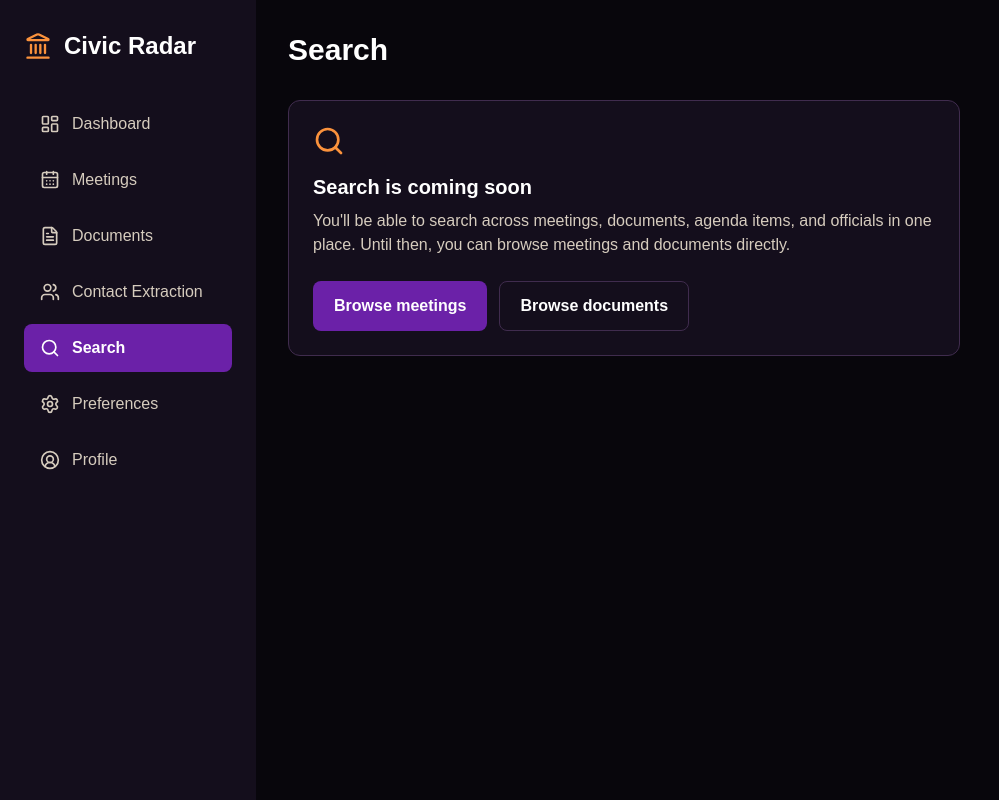
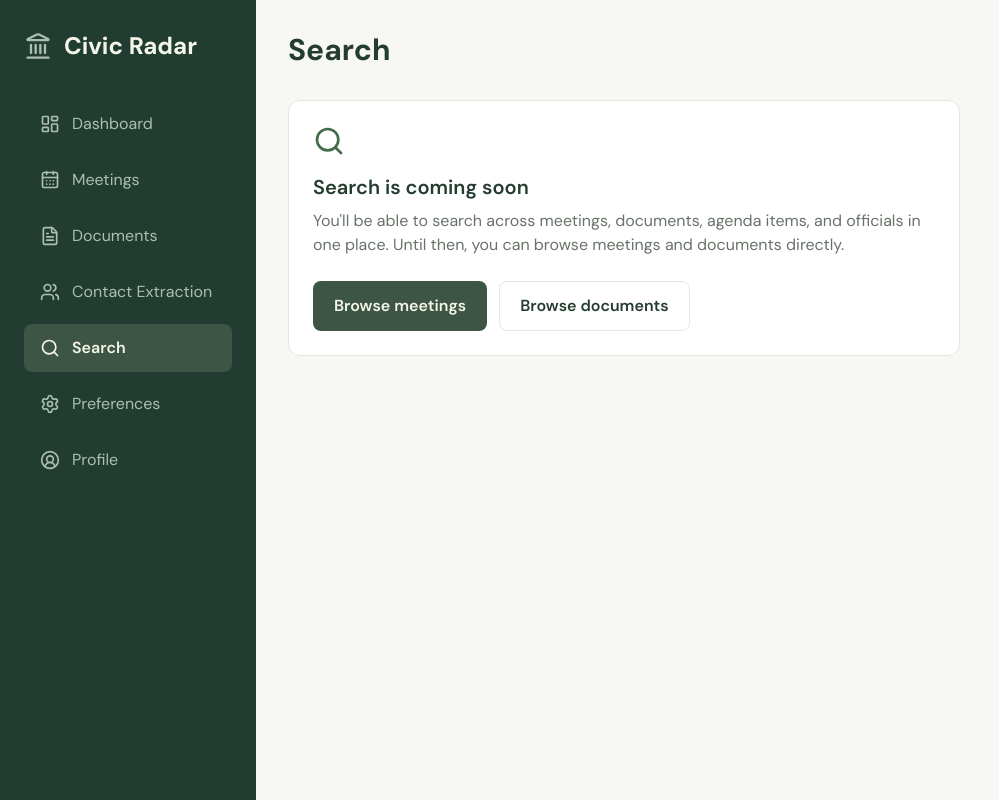
Before and after one commit to Civic-Radar/civicradar-project, a Next.js app: page /search in a window 1280 px wide. Shown: the whole page, without its empty margins (0-999 px from the left). Built offline with nearby package versions, Linux system fonts and the light colour scheme.

Commit message:
Apply new theme tokens, fonts, and dark sidebar

```diff
--- a/app/(app)/dashboard/page.tsx
+++ b/app/(app)/dashboard/page.tsx
@@ -91,7 +91,7 @@ export default async function DashboardPage() {
   }
 
   return (
-    <main className="min-w-0 flex-1 p-8 text-white">
+    <main className="min-w-0 flex-1 p-8 text-fg">
       <h1 className="text-3xl font-bold">
         Civic Radar Dashboard
       </h1>
--- a/app/(app)/profile/page.tsx
+++ b/app/(app)/profile/page.tsx
@@ -168,7 +168,7 @@ export default function ProfilePage() {
                     {profile.username[0].toUpperCase()}
                   </span>
                 )}
-                <span className="absolute inset-0 flex items-center justify-center rounded-full bg-black/50 text-xs text-white opacity-0 transition group-hover:opacity-100">
+                <span className="absolute inset-0 flex items-center justify-center rounded-full bg-black/50 text-xs text-on-dark opacity-0 transition group-hover:opacity-100">
                   {uploading ? 'Uploading…' : 'Change photo'}
                 </span>
               </button>
--- a/app/(app)/search/page.tsx
+++ b/app/(app)/search/page.tsx
@@ -5,7 +5,7 @@ import { Search } from "lucide-react";
 // The real search (SRS-506 and SRS-507) is planned for a later sprint.
 export default function SearchPage() {
   return (
-    <main className="min-w-0 flex-1 p-4 text-white sm:p-8">
+    <main className="min-w-0 flex-1 p-4 text-fg sm:p-8">
       <h1 className="text-3xl font-bold">Search</h1>
 
       <section className="mt-8 max-w-2xl rounded-xl border border-line bg-card p-6">
@@ -18,13 +18,13 @@ export default function SearchPage() {
         <div className="mt-6 flex flex-wrap gap-3">
           <Link
             href="/meetings"
-            className="rounded-lg border border-transparent bg-sidebar-active px-5 py-3 font-semibold text-white transition hover:bg-sidebar-icon hover:text-surface"
+            className="rounded-lg border border-transparent bg-sidebar-active px-5 py-3 font-semibold text-on-dark transition hover:bg-sidebar-icon hover:text-surface"
           >
             Browse meetings
           </Link>
           <Link
             href="/documents"
-            className="rounded-lg border border-line px-5 py-3 font-semibold text-white transition hover:bg-raised"
+            className="rounded-lg border border-line px-5 py-3 font-semibold text-fg transition hover:bg-raised"
           >
             Browse documents
           </Link>
--- a/app/components/AuthCard.tsx
+++ b/app/components/AuthCard.tsx
@@ -13,7 +13,7 @@ type AuthCardProps = {
  */
 export default function AuthCard({ title, subtitle, children }: AuthCardProps) {
   return (
-    <main className="flex min-h-screen items-center justify-center bg-surface px-4 py-12 text-white">
+    <main className="flex min-h-screen items-center justify-center bg-surface px-4 py-12 text-fg">
       <div className="w-full max-w-md">
         <Link href="/" className="mb-8 flex items-center justify-center gap-3">
           <Landmark className="h-8 w-8 text-sidebar-icon" aria-hidden="true" />
@@ -31,7 +31,7 @@ export default function AuthCard({ title, subtitle, children }: AuthCardProps) {
 }
 
 export const inputClass =
-  "mt-1 w-full rounded-lg border border-line bg-surface px-4 py-3 text-white outline-none transition placeholder:text-fg-faint focus:border-sidebar-icon";
+  "mt-1 w-full rounded-lg border border-line bg-surface px-4 py-3 text-fg outline-none transition placeholder:text-fg-faint focus:border-sidebar-icon";
 
 export const primaryButtonClass =
-  "w-full rounded-lg bg-sidebar-active px-4 py-3 font-semibold text-white transition hover:bg-sidebar-icon hover:text-surface disabled:cursor-not-allowed disabled:opacity-70";
+  "w-full rounded-lg bg-sidebar-active px-4 py-3 font-semibold text-on-dark transition hover:bg-sidebar-icon hover:text-surface disabled:cursor-not-allowed disabled:opacity-70";
--- a/app/components/Sidebar.tsx
+++ b/app/components/Sidebar.tsx
@@ -40,7 +40,7 @@ function NavLinks({ pathname, onNavigate }: { pathname: string; onNavigate?: ()
               onClick={onNavigate}
               aria-current={isActive ? "page" : undefined}
               className={`flex min-h-11 items-center gap-3 rounded-lg px-4 py-3 transition-colors ${
-                isActive ? "bg-sidebar-active font-semibold text-white" : "text-fg-muted hover:bg-raised hover:text-white"
+                isActive ? "bg-sidebar-active font-semibold text-on-dark" : "text-sidebar-muted hover:bg-sidebar-active hover:text-on-dark"
               }`}
             >
               <Icon className="h-5 w-5 shrink-0" aria-hidden="true" />
@@ -60,9 +60,9 @@ function Brand({ onNavigate }: { onNavigate?: () => void }) {
       href="/dashboard"
       onClick={onNavigate}
       aria-label="Civic Radar dashboard"
-      className="flex min-h-11 items-center gap-3 rounded-lg text-white focus:outline-none focus-visible:ring-2 focus-visible:ring-sidebar-icon"
+      className="flex min-h-11 items-center gap-3 rounded-lg text-on-dark focus:outline-none focus-visible:ring-2 focus-visible:ring-on-dark"
     >
-      <Landmark className="h-7 w-7 text-sidebar-icon" aria-hidden="true" />
+      <Landmark className="h-7 w-7 text-sidebar-muted" aria-hidden="true" />
       <span className="text-2xl font-bold">Civic Radar</span>
     </Link>
   );
@@ -116,7 +116,7 @@ export default function Sidebar() {
   return (
     <>
       {/* Small screens: top bar with a menu button. */}
-      <header className="sticky top-0 z-30 flex items-center justify-between border-b border-line bg-card px-4 py-3 text-white md:hidden">
+      <header className="sticky top-0 z-30 flex items-center justify-between border-b border-line bg-sidebar px-4 py-3 text-on-dark md:hidden">
         <Brand />
         <button
           ref={menuButtonRef}
@@ -125,7 +125,7 @@ export default function Sidebar() {
           aria-expanded={open}
           aria-controls="mobile-navigation"
           aria-label="Open navigation menu"
-          className="flex h-11 w-11 items-center justify-center rounded-lg text-fg-muted transition-colors hover:bg-raised hover:text-white"
+          className="flex h-11 w-11 items-center justify-center rounded-lg text-sidebar-muted transition-colors hover:bg-sidebar-active hover:text-on-dark"
         >
           <Menu className="h-6 w-6" aria-hidden="true" />
         </button>
@@ -146,7 +146,7 @@ export default function Sidebar() {
             role="dialog"
             aria-modal="true"
             aria-label="Navigation menu"
-            className="absolute inset-y-0 left-0 flex w-72 max-w-[85vw] flex-col overflow-y-auto bg-card p-6 text-white shadow-2xl"
+            className="absolute inset-y-0 left-0 flex w-72 max-w-[85vw] flex-col overflow-y-auto bg-sidebar p-6 text-on-dark shadow-2xl"
           >
             <div className="mb-8 flex items-center justify-between">
               <Brand onNavigate={() => setOpen(false)} />
@@ -155,7 +155,7 @@ export default function Sidebar() {
                 type="button"
                 onClick={closeMenu}
                 aria-label="Close navigation menu"
-                className="flex h-11 w-11 items-center justify-center rounded-lg text-fg-muted transition-colors hover:bg-raised hover:text-white"
+                className="flex h-11 w-11 items-center justify-center rounded-lg text-sidebar-muted transition-colors hover:bg-sidebar-active hover:text-on-dark"
               >
                 <X className="h-6 w-6" aria-hidden="true" />
               </button>
@@ -168,7 +168,7 @@ export default function Sidebar() {
       ) : null}
 
       {/* 768px and wider: the fixed sidebar. */}
-      <aside className="hidden w-64 shrink-0 bg-card p-6 text-white md:block">
+      <aside className="hidden w-64 shrink-0 bg-sidebar p-6 text-on-dark md:block">
         <div className="mb-8">
           <Brand />
         </div>
--- a/app/globals.css
+++ b/app/globals.css
@@ -4,46 +4,51 @@
 
 /* Theme colors, defined once. Values are space-separated RGB channels so
    Tailwind opacity modifiers (e.g. bg-card/90) keep working; each token is
-   wired up in tailwind.config.js. The comment names the Tailwind color it equals. */
+   wired up in tailwind.config.js. The comment names the prototype token
+   (Local Lookout palette) the value comes from. */
 :root {
-  color-scheme: dark;
+  color-scheme: light;
 
-  /* Neutrals (Halloween: haunted purple-black darks, bone-white text) */
-  --color-surface: 8 6 12; /* black cat */
-  --color-card: 20 14 28; /* haunted purple-black */
-  --color-raised: 34 24 46; /* deep witch purple */
-  --color-line: 64 44 78; /* dusty purple */
-  --color-line-strong: 96 66 112; /* faded violet */
-  --color-fg-faint: 134 122 118; /* ash gray */
-  --color-fg-subtle: 176 164 152; /* tombstone gray */
-  --color-fg-muted: 214 204 190; /* pale bone */
-  --color-fg-soft: 236 227 211; /* bone white */
-  --color-fg: 248 241 227; /* candlelit bone */
-  --color-backdrop: 14 8 22; /* midnight */
+  /* Neutrals */
+  --color-surface: 247 248 244; /* surface #f7f8f4 */
+  --color-card: 255 255 255; /* card #ffffff */
+  --color-raised: 239 242 235; /* raised #eff2eb */
+  --color-line: 227 231 222; /* line #e3e7de */
+  --color-line-strong: 205 213 201; /* line-strong #cdd5c9 */
+  --color-fg-faint: 124 132 124; /* fg-subtle #7c847c */
+  --color-fg-subtle: 124 132 124; /* fg-subtle #7c847c */
+  --color-fg-muted: 105 114 105; /* fg-muted #697269 */
+  --color-fg-soft: 37 60 48; /* fg #253c30 */
+  --color-fg: 37 60 48; /* fg #253c30 */
+  --color-backdrop: 21 39 29; /* backdrop #15271d */
+  --color-on-dark: 244 246 234; /* on-dark #f4f6ea */
 
-  /* Accent (Halloween: pumpkin orange) */
-  --color-accent-soft: 254 215 170; /* orange-200 */
-  --color-accent: 251 146 60; /* orange-400 */
-  --color-accent-strong: 249 115 22; /* orange-500 */
-  --color-accent-vivid: 234 88 12; /* orange-600 */
-  --color-accent-line: 154 52 18; /* orange-800 */
-  --color-accent-wash: 124 45 18; /* orange-900 */
+  /* Accent. -soft is used for text in this repo, so it takes the strong accent;
+     -wash is the pale tint. */
+  --color-accent-soft: 46 83 59; /* accent-strong #2e533b */
+  --color-accent: 69 107 72; /* accent #456b48 */
+  --color-accent-strong: 46 83 59; /* accent-strong #2e533b */
+  --color-accent-vivid: 69 107 72; /* accent #456b48 */
+  --color-accent-line: 69 107 72; /* accent #456b48 */
+  --color-accent-wash: 232 237 218; /* accent-soft #e8edda */
 
   /* Sidebar */
-  --color-sidebar-icon: 251 146 60; /* orange-400, pumpkin */
-  --color-sidebar-active: 107 33 168; /* purple-700, witch purple */
+  --color-sidebar: 33 60 48; /* sidebar #213c30 */
+  --color-sidebar-muted: 172 191 176; /* sidebar-muted #acbfb0 */
+  --color-sidebar-icon: 69 107 72; /* accent #456b48 */
+  --color-sidebar-active: 61 85 69; /* sidebar-active #3d5545 */
 
-  /* Status */
-  --color-danger-soft: 254 202 202; /* red-200 */
-  --color-danger: 248 113 113; /* red-400 */
-  --color-danger-vivid: 220 38 38; /* red-600, blood red */
-  --color-danger-line: 153 27 27; /* red-800 */
-  --color-danger-wash: 127 29 29; /* red-900 */
-  --color-warning-soft: 254 240 138; /* yellow-200 */
-  --color-warning: 253 224 71; /* yellow-300, candy corn */
-  --color-warning-vivid: 234 179 8; /* yellow-500 */
-  --color-info-soft: 233 213 255; /* purple-200 */
-  --color-info-vivid: 168 85 247; /* purple-500, witch purple */
+  /* Status. -soft is used for text, so it takes the readable status color. */
+  --color-danger-soft: 164 75 69; /* danger #a44b45 */
+  --color-danger: 164 75 69; /* danger #a44b45 */
+  --color-danger-vivid: 164 75 69; /* danger #a44b45 */
+  --color-danger-line: 164 75 69; /* danger #a44b45 */
+  --color-danger-wash: 249 234 230; /* danger-soft #f9eae6 */
+  --color-warning-soft: 134 99 45; /* warning #86632d */
+  --color-warning: 134 99 45; /* warning #86632d */
+  --color-warning-vivid: 134 99 45; /* warning #86632d */
+  --color-info-soft: 102 123 145; /* info #667b91 */
+  --color-info-vivid: 102 123 145; /* info #667b91 */
 }
 
 html, body {
@@ -52,6 +57,6 @@ html, body {
 
 body {
   margin: 0;
-  font-family: Arial, Helvetica, sans-serif;
-  background: linear-gradient(135deg, rgb(var(--color-surface)) 0%, rgb(var(--color-backdrop)) 45%, rgb(var(--color-backdrop)) 100%);
+  font-family: var(--font-dm-sans), ui-sans-serif, system-ui, -apple-system, "Segoe UI", Roboto, Helvetica, Arial, sans-serif;
+  background: rgb(var(--color-surface));
 }
--- a/app/layout.tsx
+++ b/app/layout.tsx
@@ -1,4 +1,16 @@
+import { DM_Sans, DM_Serif_Display } from 'next/font/google';
 import './globals.css';
+
+// Body font; the fallback stack lives in globals.css.
+const dmSans = DM_Sans({ subsets: ['latin'], variable: '--font-dm-sans', display: 'swap' });
+
+// Display font, used through Tailwind's font-display utility.
+const dmSerifDisplay = DM_Serif_Display({
+  subsets: ['latin'],
+  weight: '400',
+  variable: '--font-dm-serif-display',
+  display: 'swap',
+});
 
 export const metadata = {
   title: 'Civic Radar',
@@ -7,7 +19,7 @@ export const metadata = {
 
 export default function RootLayout({ children }: { children: React.ReactNode }) {
   return (
-    <html lang="en">
+    <html lang="en" className={`${dmSans.variable} ${dmSerifDisplay.variable}`}>
       <body>{children}</body>
     </html>
   );
--- a/app/register/page.tsx
+++ b/app/register/page.tsx
@@ -74,7 +74,7 @@ export default function RegisterPage() {
         <p
           role="status"
           className={`mt-4 rounded-lg border p-3 text-sm ${
-            success ? 'border-sidebar-active bg-raised text-white' : 'border-danger-line bg-danger-wash/40 text-danger-soft'
+            success ? 'border-sidebar-active bg-raised text-fg' : 'border-danger-line bg-danger-wash/40 text-danger-soft'
           }`}
         >
           {message}{' '}
--- a/tailwind.config.js
+++ b/tailwind.config.js
@@ -2,9 +2,13 @@
 const token = (name) => `rgb(var(--color-${name}) / <alpha-value>)`;
 
 module.exports = {
-  content: ['./app/**/*.{ts,tsx}', './components/**/*.{ts,tsx}'],
+  content: ['./app/**/*.{ts,tsx}', './components/**/*.{ts,tsx}', './lib/**/*.{ts,tsx}'],
   theme: {
     extend: {
+      // The font variable is set by next/font in app/layout.tsx.
+      fontFamily: {
+        display: ['var(--font-dm-serif-display)', 'Georgia', '"Times New Roman"', 'serif'],
+      },
       // Theme colors; the values live as CSS variables in app/globals.css.
       colors: {
         surface: token('surface'),
@@ -22,6 +26,7 @@ module.exports = {
           faint: token('fg-faint'),
         },
         backdrop: token('backdrop'),
+        'on-dark': token('on-dark'),
         accent: {
           DEFAULT: token('accent'),
           soft: token('accent-soft'),
@@ -31,6 +36,8 @@ module.exports = {
           wash: token('accent-wash'),
         },
         sidebar: {
+          DEFAULT: token('sidebar'),
+          muted: token('sidebar-muted'),
           icon: token('sidebar-icon'),
           active: token('sidebar-active'),
         },
```
Also changed, not shown: app/page.tsx (+4 -4 lines), 3 other files (tests, documents, lock files or other folders).
